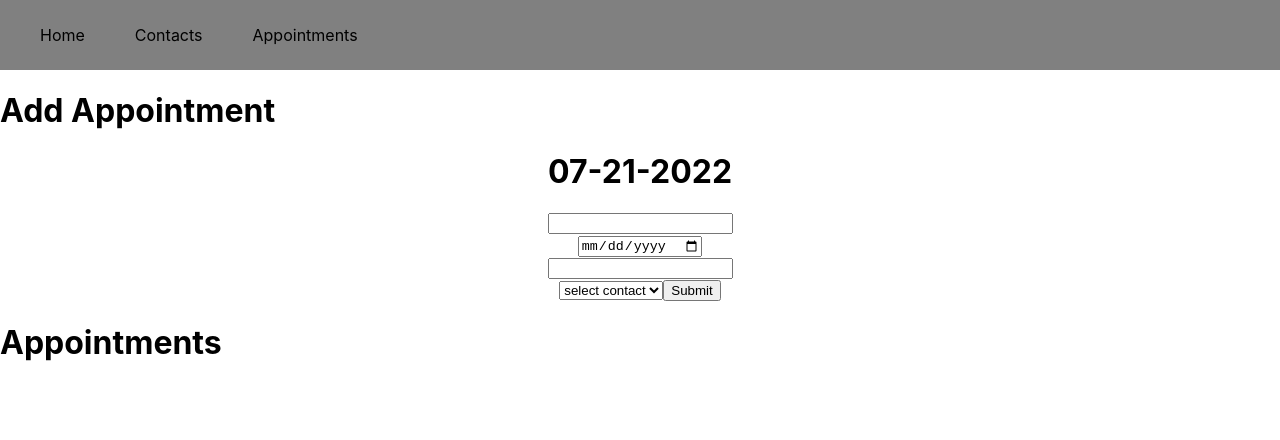
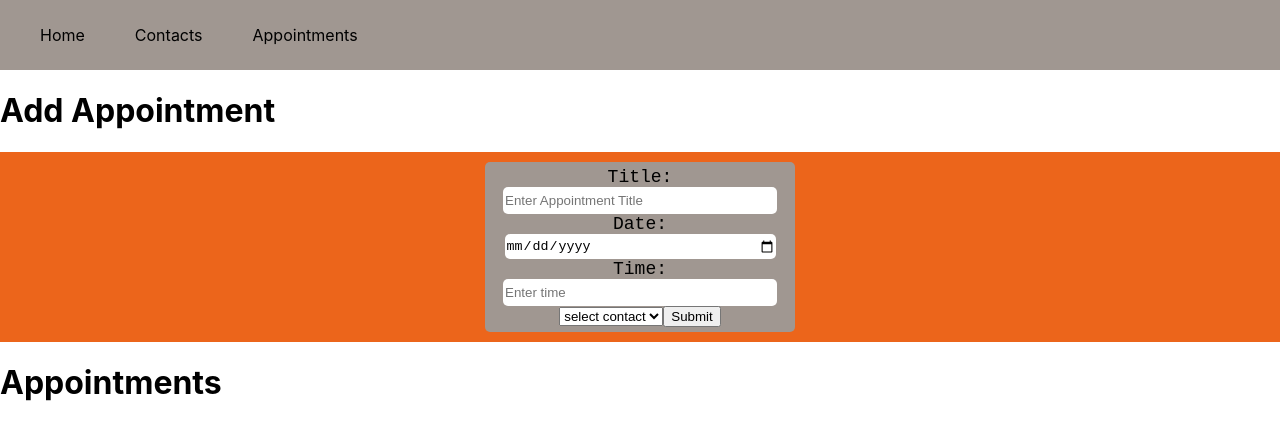
Before and after one commit to MohammadAliNajm/appointmentplanner, a React (Create React App) app: page /Appointment in a window 1280 px wide. Shown: the top 440 px of the page. Built offline with nearby package versions, Linux system fonts and the light colour scheme.

Commit message:
Added some styling

```diff
--- a/src/App.css
+++ b/src/App.css
@@ -45,3 +45,9 @@
    color: black;
    text-decoration: none;
 }
+.Ain{
+  width: 90%;
+  height: 25px;
+  border-radius: 5px;
+  border: none;
+}
--- a/src/App.js
+++ b/src/App.js
@@ -22,7 +22,7 @@ function App() {
 
   return (
     <Router>
-   <nav style={{backgroundColor:'gray',height:70,overflow:'hidden',alignContent:'center'}} >
+   <nav style={{backgroundColor:' #A09791',height:70,overflow:'hidden',alignContent:'center'}} >
     <ul style={{
       display:'flex',
       flexDirection: 'row',
--- a/src/components/AppointmentForm.js
+++ b/src/components/AppointmentForm.js
@@ -10,13 +10,31 @@ export function AppointmentForm(props){
     let date = now.split("/");
     let x = `${date[0].padStart(2,"0")}-${date[1].padStart(2,"0")}-${date[2]}`;
    return(
-     <form onSubmit={props.handleSubmit}  style={{textAlign:"center"}}>
-      <h1>{x}</h1>
-                <input name="title" type="text" value={props.title} onChange={props.changeTitle} /><br />
-                <input name="date" type="date" min={x} value={props.date}  onChange={props.changeDate} /><br />
-                <input name="time" value={props.time}  onChange={props.changeTime} /><br />
+     <form onSubmit={props.handleSubmit}  style={{
+      display:"flex",
+      justifyContent:"center",
+      backgroundColor:"#EC651B",
+      padding:10
+
+
+     }}>
+      <div style={{
+
+        width:300,
+        padding:5,
+        textAlign:"center",
+        backgroundColor:"#A09791",
+        borderRadius:5,
+        fontFamily:'monospace',
+        fontSize:18
+
+      }}>
+              Title:<br/>  <input className="Ain" name="title" type="text" value={props.title} placeholder="Enter Appointment Title" onChange={props.changeTitle} /><br />
+               Date:<br/> <input className="Ain" name="date" type="date" min={x} value={props.date}  onChange={props.changeDate} /><br />
+              Time:<br/>  <input className="Ain" name="time" value={props.time}  onChange={props.changeTime} placeholder="Enter time"/><br />
                 <ContactPicker   onChange={props.changeContact} Contacts={props.Contacts} />
                 <input type="submit" />
+                </div>
         </form>
 
    )
```
